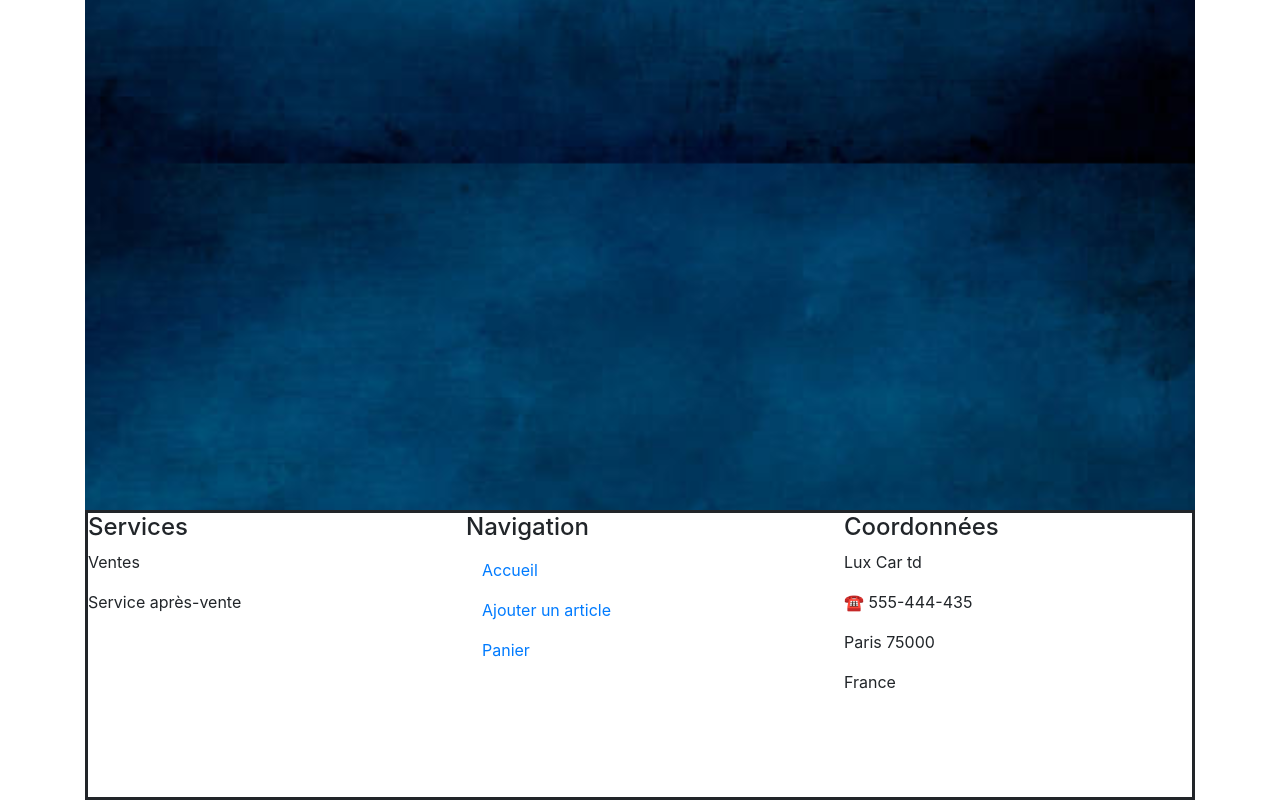
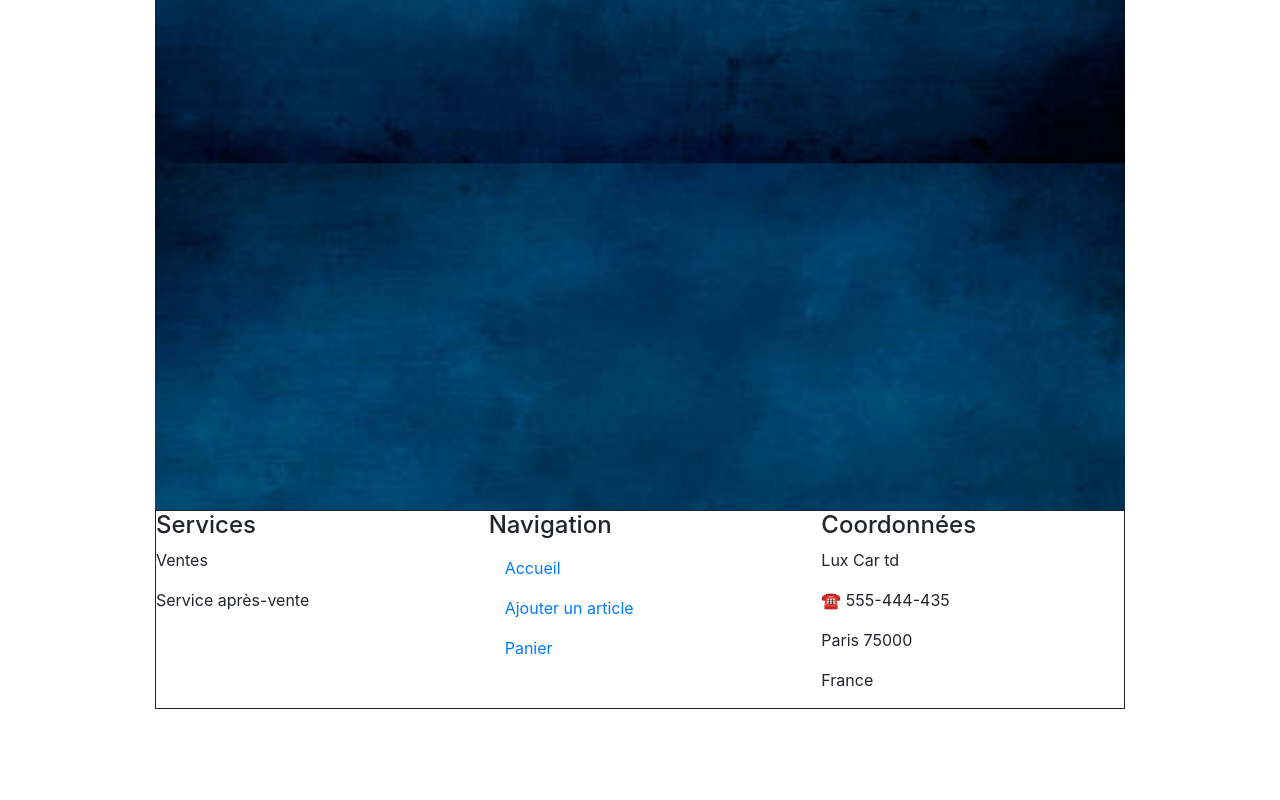
Before and after one commit to philboud/ma_petite_app_NuxtJS, a Nuxt app: page / in a window 1280 px wide. Shown: the part 790-1590 px from the top of the page. After the commit the page ends 1499 px from the top, so only its background shows below. Built offline with nearby package versions, Linux system fonts and the light colour scheme; no server answers.

Commit message:
Chat interface

```diff
--- a/components/Footer.vue
+++ b/components/Footer.vue
@@ -1,6 +1,6 @@
 <template>
 
-<div>
+<div class="footerColor">
   <div class="row">
     <div class="col-sm">
       <h4>Services</h4>
@@ -34,7 +34,7 @@
 
 <style>
 .footerColor{
-    height:300px;
+    height:auto;
     border: 1px solid;
     }
 </style>
--- a/layouts/default.vue
+++ b/layouts/default.vue
@@ -29,7 +29,7 @@ export default {
 }
 .container{
   margin-top: 50px;
-  width: 2200px;
+  width: 1000px;
 }
 .back{
   margin:0;
@@ -47,10 +47,9 @@ export default {
   margin-top: 50px;
 }
 .foot{
-  border: 0.2em solid;
   position: relative;
   bottom:0;
   width:100%;
-  height:290px;
+  height:auto;
 }
 </style>
```
Also changed, not shown: 11 other files (tests, documents, lock files or other folders).
